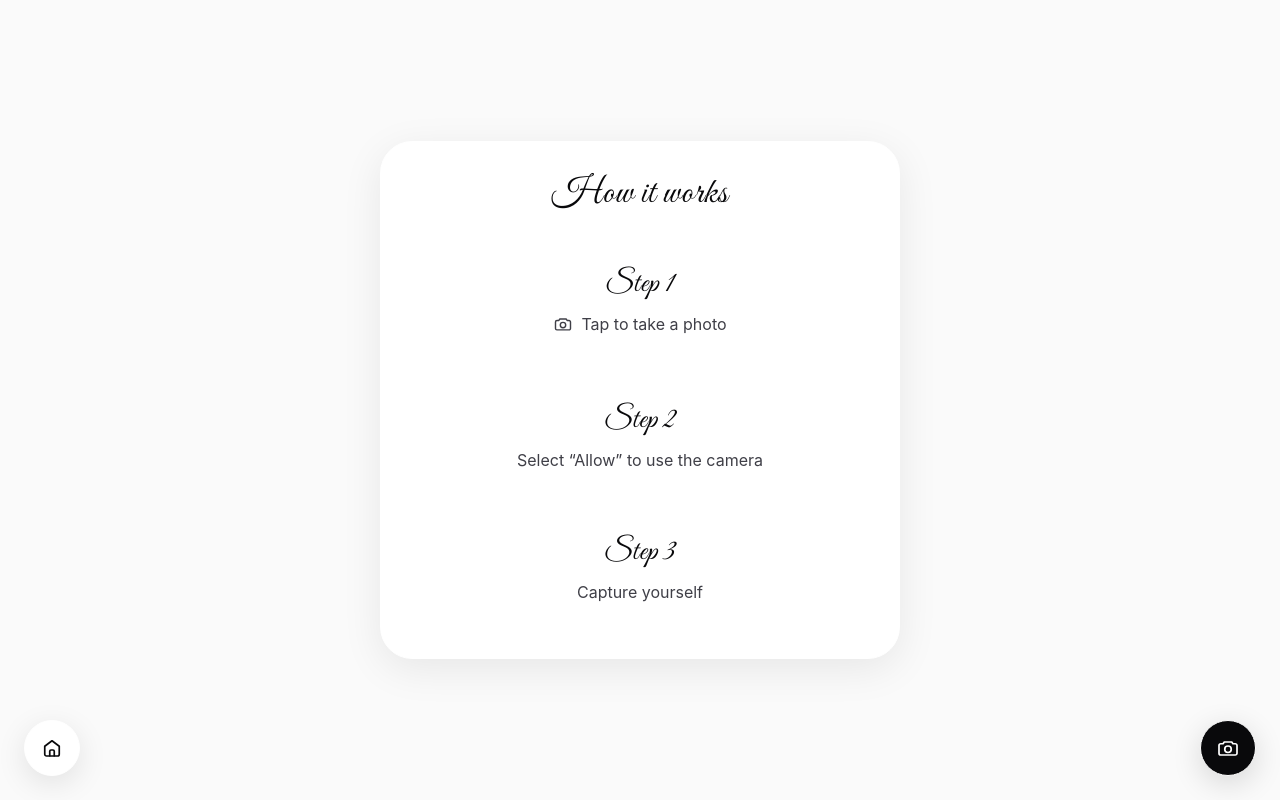
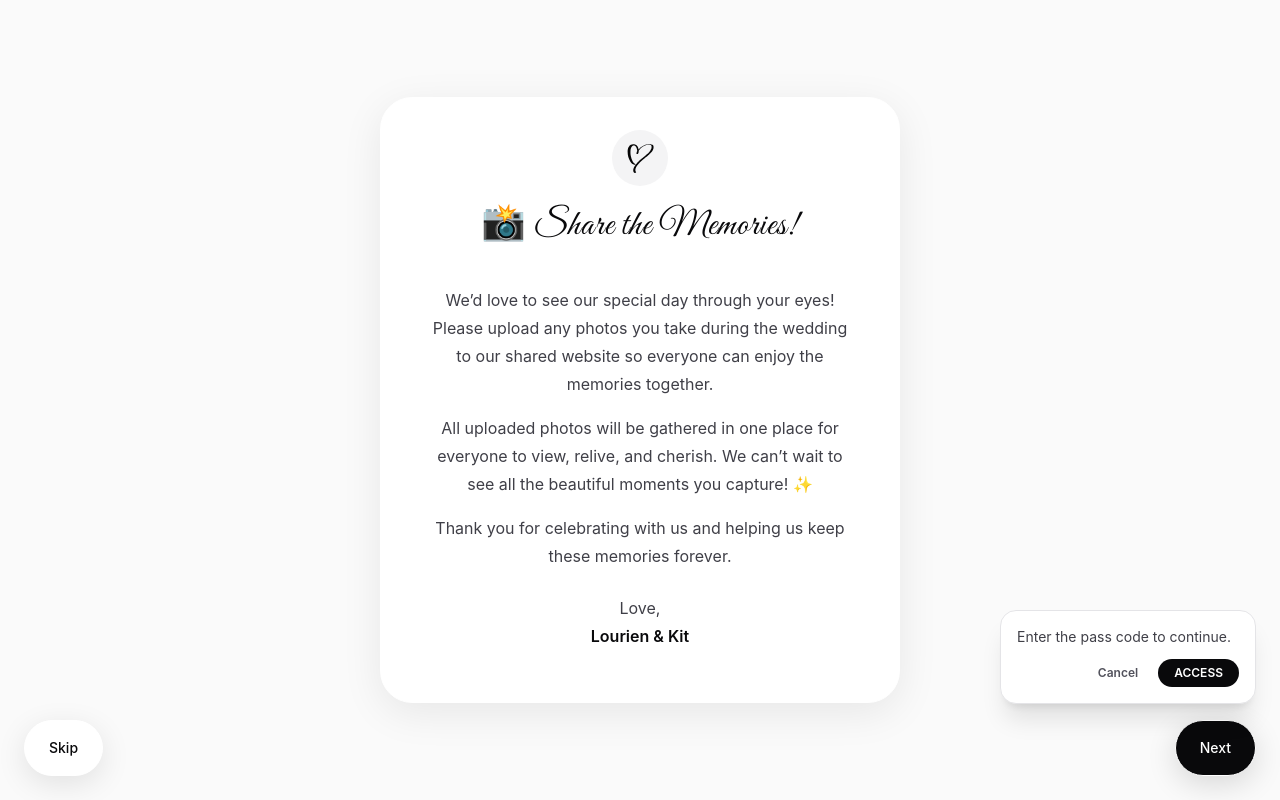
Before and after one commit to Baldwin2318/wedding_app, a React (Vite) app: page / in a window 1280 px wide. Both pictures are taken after a click on the button "Next". Built offline with nearby package versions, Linux system fonts and the light colour scheme; no server answers.

Commit message:
improve ux, guest restriction is added

```diff
--- a/src/App.jsx
+++ b/src/App.jsx
@@ -50,6 +50,7 @@ function App() {
   const [showAccessTip, setShowAccessTip] = useState(false)
   const [isVerifyingAccessCode, setIsVerifyingAccessCode] = useState(false)
   const [accessCodeError, setAccessCodeError] = useState('')
+  const [isAccessCodeErrorVisible, setIsAccessCodeErrorVisible] = useState(false)
   const [pendingRestrictedAction, setPendingRestrictedAction] = useState(null)
   const [currentProfile, setCurrentProfile] = useState(() => ({
     uuid: typeof window !== 'undefined'
@@ -109,6 +110,28 @@ function App() {
   useEffect(() => {
     window.scrollTo({ top: 0, left: 0, behavior: 'auto' })
   }, [currentScreen])
+
+  useEffect(() => {
+    if (!accessCodeError) {
+      setIsAccessCodeErrorVisible(false)
+      return undefined
+    }
+
+    setIsAccessCodeErrorVisible(true)
+
+    const fadeTimer = window.setTimeout(() => {
+      setIsAccessCodeErrorVisible(false)
+    }, 2000)
+
+    const clearTimer = window.setTimeout(() => {
+      setAccessCodeError('')
+    }, 2600)
+
+    return () => {
+      window.clearTimeout(fadeTimer)
+      window.clearTimeout(clearTimer)
+    }
+  }, [accessCodeError])
 
   useEffect(() => {
     if (hasTrackedAppOpen) {
@@ -280,6 +303,13 @@ function App() {
   }
 
   function requestUploadAccess(action) {
+    if (isPhotoRestricted) {
+      setPendingRestrictedAction(() => action)
+      setAccessCodeError('')
+      setShowAccessTip(true)
+      return
+    }
+
     if (!canUsePersonalFeatures) {
       setPendingRestrictedAction(null)
       setAccessCodeError(
@@ -432,6 +462,7 @@ function App() {
 
       if (!payload.valid) {
         setAccessCodeError('Invalid access code.')
+        setShowAccessTip(true)
         return
       }
 
@@ -475,6 +506,7 @@ function App() {
       setAccessCodeError(
         error instanceof Error ? error.message : 'Failed to verify access code.',
       )
+      setShowAccessTip(true)
     } finally {
       setIsVerifyingAccessCode(false)
     }
@@ -493,6 +525,7 @@ function App() {
     setIsPhotoRestricted(true)
     setShowAccessTip(false)
     setAccessCodeError('')
+    setIsAccessCodeErrorVisible(false)
     setPendingRestrictedAction(null)
     setFeedPhotos((currentPhotos) =>
       currentPhotos.map((photo) => ({
@@ -535,17 +568,29 @@ function App() {
   }
 
   const screens = {
-    introduction: <Introduction onNext={() => setCurrentScreen('guide')} />,
+    introduction: (
+      <Introduction
+        onNext={() => requestUploadAccess(() => setCurrentScreen('guide'))}
+        onSkip={() => setCurrentScreen('feed')}
+        showAccessTip={showAccessTip}
+        accessCodeError={accessCodeError}
+        accessCodeErrorVisible={isAccessCodeErrorVisible}
+        isVerifyingAccessCode={isVerifyingAccessCode}
+        onAccessClick={handleAccessClick}
+        onCloseAccessTip={() => setShowAccessTip(false)}
+      />
+    ),
     guide: (
       <Guide
         onNext={() => requestUploadAccess(openCameraScreen)}
         onViewFeed={() => setCurrentScreen('feed')}
         showAccessTip={showAccessTip}
         accessCodeError={accessCodeError}
+        accessCodeErrorVisible={isAccessCodeErrorVisible}
         isVerifyingAccessCode={isVerifyingAccessCode}
         onAccessClick={handleAccessClick}
         onCloseAccessTip={() => setShowAccessTip(false)}
-        canUseCamera={canUsePersonalFeatures}
+        canUseCamera={isPhotoRestricted || canUsePersonalFeatures}
       />
     ),
     camera: (
@@ -573,11 +618,13 @@ function App() {
         requestPhotoAccess={requestUploadAccess}
         showAccessTip={showAccessTip}
         accessCodeError={accessCodeError}
+        accessCodeErrorVisible={isAccessCodeErrorVisible}
         isVerifyingAccessCode={isVerifyingAccessCode}
         onAccessClick={handleAccessClick}
         onCloseAccessTip={() => setShowAccessTip(false)}
         onGoHome={() => setCurrentScreen('introduction')}
         currentProfile={currentProfile}
+        hasVerifiedAccess={!isPhotoRestricted && Boolean(currentProfile.uuid)}
         canEditProfile={canUsePersonalFeatures}
         canLikePhotos={!isPhotoRestricted && Boolean(currentProfile.uuid)}
         canUploadPhotos={canUsePersonalFeatures}
--- a/src/components/Guide.jsx
+++ b/src/components/Guide.jsx
@@ -6,9 +6,11 @@ function Guide({
   onViewFeed,
   showAccessTip = false,
   accessCodeError = '',
+  accessCodeErrorVisible = false,
   isVerifyingAccessCode = false,
   onAccessClick,
   onCloseAccessTip,
+  canUseCamera = true,
 }) {
   return (
     <section className="relative flex min-h-screen items-center justify-center bg-zinc-50 px-6 py-12">
@@ -44,15 +46,6 @@ function Guide({
         </div>
       </section>
 
-      <button
-        type="button"
-        className="absolute bottom-6 left-6 inline-flex h-14 w-14 items-center justify-center rounded-full border border-white bg-white text-zinc-950 shadow-[0_8px_30px_rgba(0,0,0,0.10)] transition hover:scale-105 hover:bg-zinc-100 active:scale-95"
-        onClick={onViewFeed}
-        aria-label="Go to news feed"
-      >
-        <MinimalHomeIcon className="h-6 w-6" />
-      </button>
-
       {showAccessTip ? (
         <div className="absolute right-6 bottom-24 z-20 w-64 rounded-2xl border border-zinc-200 bg-white p-4 text-left text-sm shadow-xl">
           <p className="mb-3 text-zinc-700">
@@ -60,7 +53,11 @@ function Guide({
           </p>
 
           {accessCodeError ? (
-            <p className="mb-3 text-xs font-medium text-red-600">
+            <p
+              className={`mb-3 text-xs font-medium text-red-600 transition-opacity duration-500 ${
+                accessCodeErrorVisible ? 'opacity-100' : 'opacity-0'
+              }`}
+            >
               {accessCodeError}
             </p>
           ) : null}
@@ -88,12 +85,28 @@ function Guide({
 
       <button
         type="button"
-        className="absolute right-6 bottom-6 inline-flex h-14 w-14 items-center justify-center rounded-full border border-white bg-zinc-950 text-white shadow-[0_8px_30px_rgba(0,0,0,0.14)] transition hover:scale-105 hover:bg-zinc-800 active:scale-95"
-        onClick={onNext}
-        aria-label="Go to camera"
+        className="absolute left-6 bottom-6 inline-flex h-14 w-14 items-center justify-center rounded-full border border-white bg-white text-zinc-950 shadow-[0_8px_30px_rgba(0,0,0,0.10)] transition hover:scale-105 hover:bg-zinc-100 active:scale-95"
+        onClick={onViewFeed}
+        aria-label="Go to news feed"
       >
-        <MinimalCameraIcon className="h-6 w-6" />
+        <MinimalHomeIcon className="h-6 w-6" />
       </button>
+
+      <div className="absolute right-6 bottom-6 flex items-center gap-3">
+        <button
+          type="button"
+          className={`inline-flex h-14 w-14 items-center justify-center rounded-full border border-white text-white shadow-[0_8px_30px_rgba(0,0,0,0.14)] transition ${
+            canUseCamera
+              ? 'bg-zinc-950 hover:scale-105 hover:bg-zinc-800 active:scale-95'
+              : 'cursor-not-allowed bg-zinc-300 opacity-60'
+          }`}
+          onClick={onNext}
+          disabled={!canUseCamera}
+          aria-label="Go to camera"
+        >
+          <MinimalCameraIcon className="h-6 w-6" />
+        </button>
+      </div>
     </section>
   )
 }
--- a/src/components/Introduction.jsx
+++ b/src/components/Introduction.jsx
@@ -1,6 +1,15 @@
 import HeartMark from './HeartMark'
 
-function Introduction({ onNext }) {
+function Introduction({
+  onNext,
+  onSkip,
+  showAccessTip = false,
+  accessCodeError = '',
+  accessCodeErrorVisible = false,
+  isVerifyingAccessCode = false,
+  onAccessClick,
+  onCloseAccessTip,
+}) {
   return (
     <section className="relative flex min-h-screen items-center justify-center bg-zinc-50 px-5 py-10">
       <section className="w-full max-w-[520px] rounded-[32px] border border-white bg-white px-6 py-8 text-center shadow-[0_10px_40px_rgba(0,0,0,0.08)]">
@@ -39,11 +48,56 @@ function Introduction({ onNext }) {
 
       <button
         type="button"
+        className="fixed left-6 bottom-6 inline-flex h-14 items-center justify-center rounded-full border border-white bg-white px-6 text-sm font-medium text-zinc-950 shadow-[0_8px_30px_rgba(0,0,0,0.10)] transition hover:scale-105 hover:bg-zinc-100 active:scale-95"
+        onClick={onSkip}
+      >
+        Skip
+      </button>
+
+      <button
+        type="button"
         className="fixed right-6 bottom-6 inline-flex h-14 items-center justify-center rounded-full border border-white bg-zinc-950 px-6 text-sm font-medium text-white shadow-[0_8px_30px_rgba(0,0,0,0.14)] transition hover:scale-105 hover:bg-zinc-800 active:scale-95"
         onClick={onNext}
       >
         Next
       </button>
+
+      {showAccessTip ? (
+        <div className="absolute right-6 bottom-24 z-20 w-64 rounded-2xl border border-zinc-200 bg-white p-4 text-left text-sm shadow-xl">
+          <p className="mb-3 text-zinc-700">
+            Enter the pass code to continue.
+          </p>
+
+          {accessCodeError ? (
+            <p
+              className={`mb-3 text-xs font-medium text-red-600 transition-opacity duration-500 ${
+                accessCodeErrorVisible ? 'opacity-100' : 'opacity-0'
+              }`}
+            >
+              {accessCodeError}
+            </p>
+          ) : null}
+
+          <div className="flex items-center justify-end gap-2">
+            <button
+              type="button"
+              className="rounded-full px-3 py-1.5 text-xs font-semibold text-zinc-600 transition hover:bg-zinc-100"
+              onClick={onCloseAccessTip}
+            >
+              Cancel
+            </button>
+
+            <button
+              type="button"
+              className="rounded-full bg-zinc-950 px-4 py-1.5 text-xs font-semibold text-white transition hover:bg-zinc-800 disabled:cursor-not-allowed disabled:opacity-60"
+              onClick={onAccessClick}
+              disabled={isVerifyingAccessCode}
+            >
+              {isVerifyingAccessCode ? 'Checking...' : 'ACCESS'}
+            </button>
+          </div>
+        </div>
+      ) : null}
     </section>
   )
 }
--- a/src/components/ProfileSettings.jsx
+++ b/src/components/ProfileSettings.jsx
@@ -6,6 +6,7 @@ function ProfileSettings({
   profile = null,
   isSaving = false,
   error = '',
+  canEditProfile = true,
   onClose,
   onSave,
   onLogout,
@@ -83,8 +84,11 @@ function ProfileSettings({
           <div className="flex justify-center">
             <button
               type="button"
-              className="group relative inline-flex rounded-full text-left"
-              onClick={() => fileInputRef.current?.click()}
+              className={`group relative inline-flex rounded-full text-left ${
+                canEditProfile ? '' : 'cursor-not-allowed opacity-70'
+              }`}
+              onClick={() => canEditProfile && fileInputRef.current?.click()}
+              disabled={!canEditProfile}
               aria-label="Change profile picture"
             >
               <ProfileAvatar
@@ -113,8 +117,15 @@ function ProfileSettings({
               maxLength={40}
               onChange={(event) => setName(event.target.value)}
               placeholder="Your name"
+              disabled={!canEditProfile}
             />
           </div>
+
+          {!canEditProfile ? (
+            <p className="text-sm font-medium text-zinc-500">
+              Anonymous access cannot modify profile information.
+            </p>
+          ) : null}
 
           {error ? (
             <p className="text-sm font-medium text-red-600">
@@ -144,7 +155,7 @@ function ProfileSettings({
               type="button"
               className="rounded-full bg-zinc-950 px-5 py-2.5 text-sm font-semibold text-white transition hover:bg-zinc-800 disabled:cursor-not-allowed disabled:opacity-60"
               onClick={handleSave}
-              disabled={isSaving}
+              disabled={isSaving || !canEditProfile}
             >
               {isSaving ? 'Saving...' : 'Save'}
             </button>
```
Also changed, not shown: src/components/NewsFeed.jsx (+23 -6 lines), 1 other file (tests, documents, lock files or other folders).
